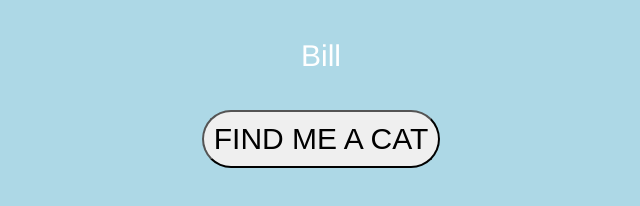
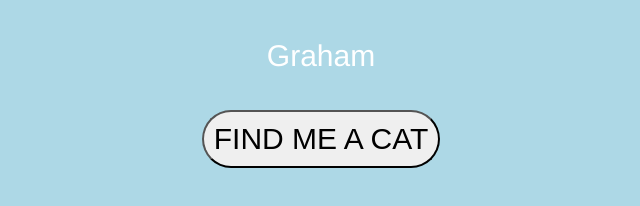
Before and after one commit to hollymrogers/simplejs, a plain HTML site: page jquery.html in a window 1280 px wide. Shown: the part 512-718 px from the top of the page, 319-959 px from the left. Drawn offline with Linux system fonts and the light colour scheme.

Commit message:
Update jquery.html

```diff
--- a/jquery.html
+++ b/jquery.html
@@ -13,7 +13,7 @@
 
 <div id = "cats">
   <img id="catImages" src="ragdoll.jpg" alt="" />
-  <p>Bill</p>
+  <p>Graham</p>
 </div>
 
 <button class = "cat">FIND ME A CAT</button>
```
